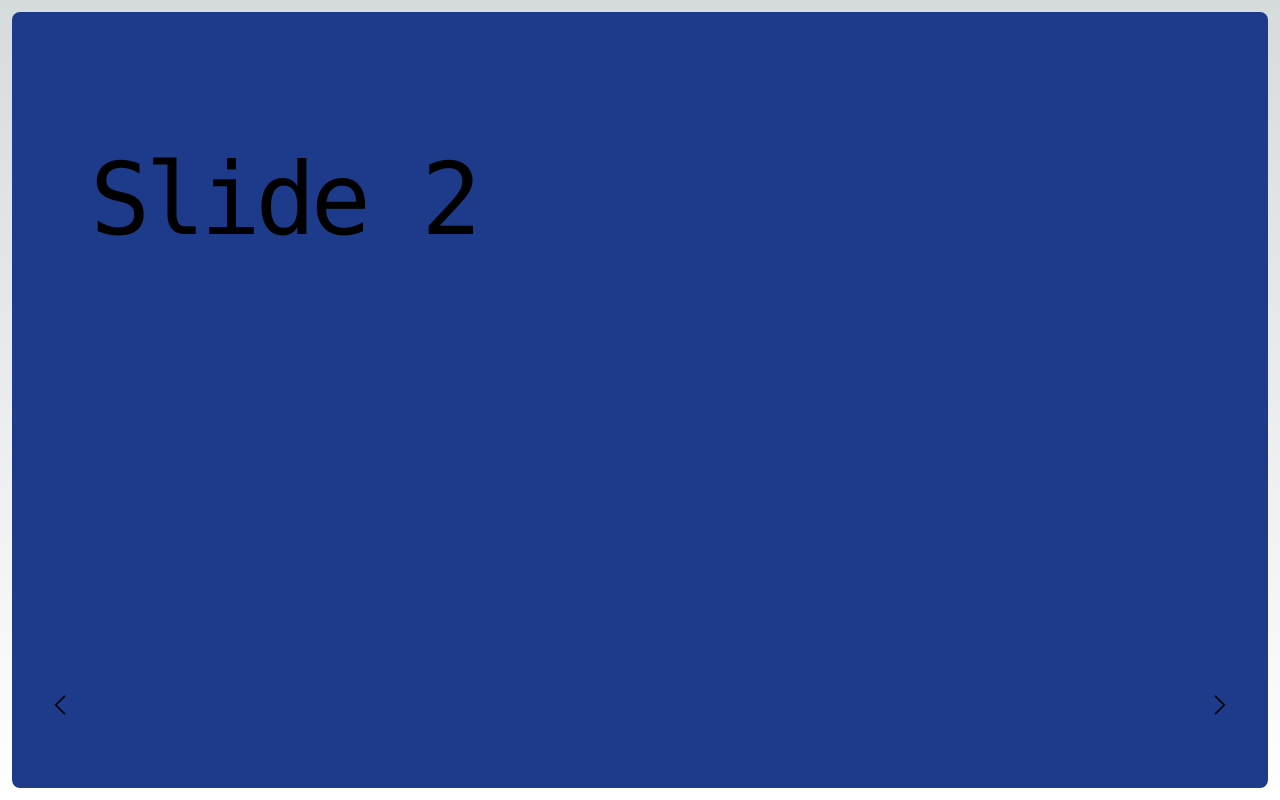
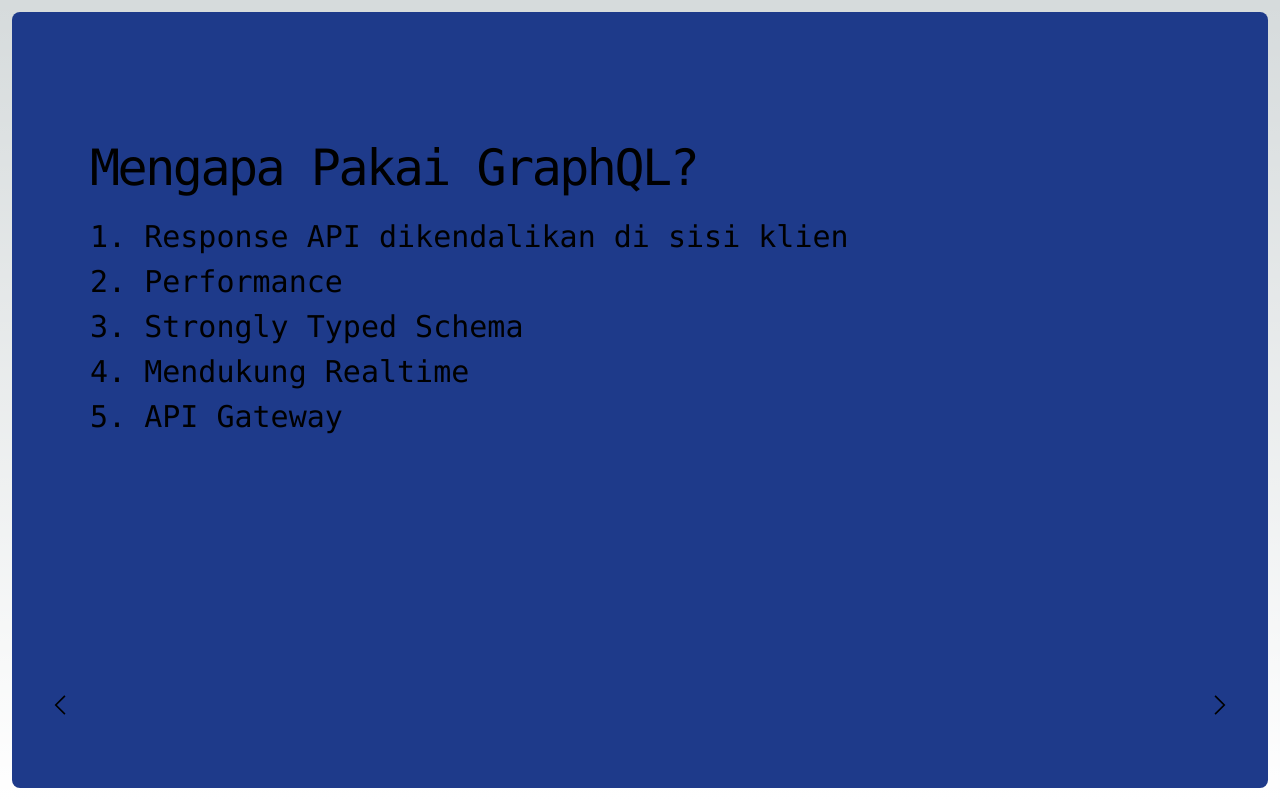
Before and after one commit to Garry14/presentation-slides, a Next.js app: page /slide2 in a window 1280 px wide. Built offline with nearby package versions, Linux system fonts and the light colour scheme.

Commit message:
slide 2 okay

```diff
--- a/src/app/slide2/page.tsx
+++ b/src/app/slide2/page.tsx
@@ -3,9 +3,18 @@ const Slide2 = () => {
   return (
     <PageLayout nextUrl="slide3" prevUrl="/">
       <div className="pt-[125px] px-[78px]">
-        <h1 className="text-[100px] font-mono tracking-tighter leading-tight">
-          Slide 2
+        <h1 className="text-[50px] font-mono tracking-tighter leading-tight">
+          Mengapa Pakai GraphQL?
         </h1>
+        <div className="font-mono text-[30px] mt-[14px]">
+            <ol>
+                <li>1. Response API dikendalikan di sisi klien</li>
+                <li>2. Performance</li>
+                <li>3. Strongly Typed Schema</li>
+                <li>4. Mendukung Realtime</li>
+                <li>5. API Gateway</li>
+            </ol>
+        </div>
       </div>
     </PageLayout>
   );
```
